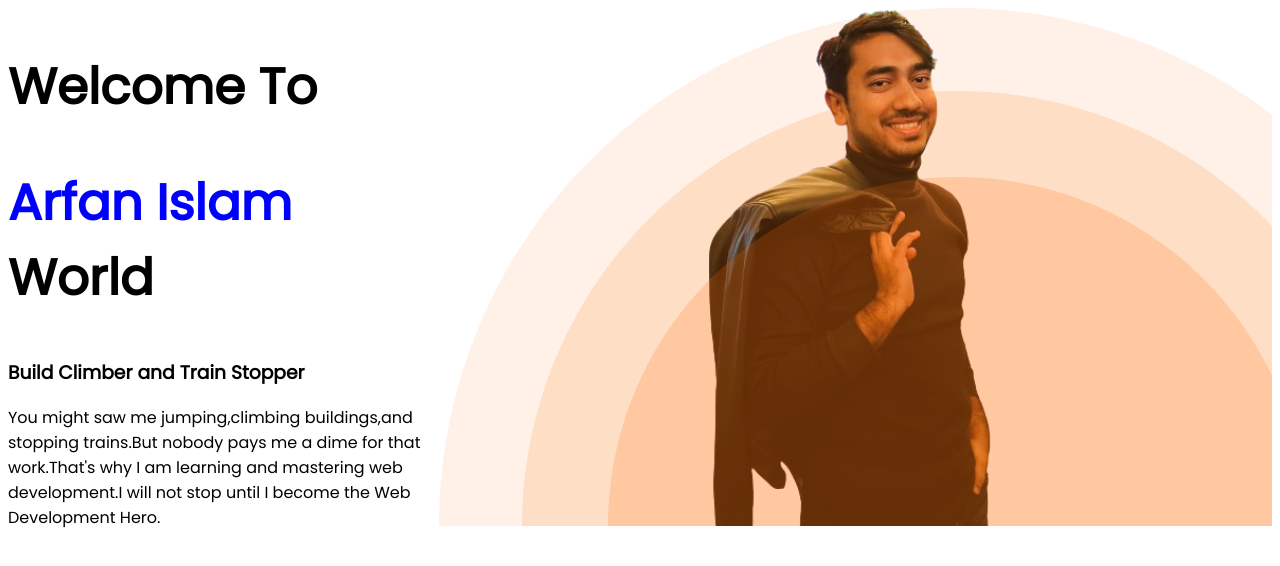
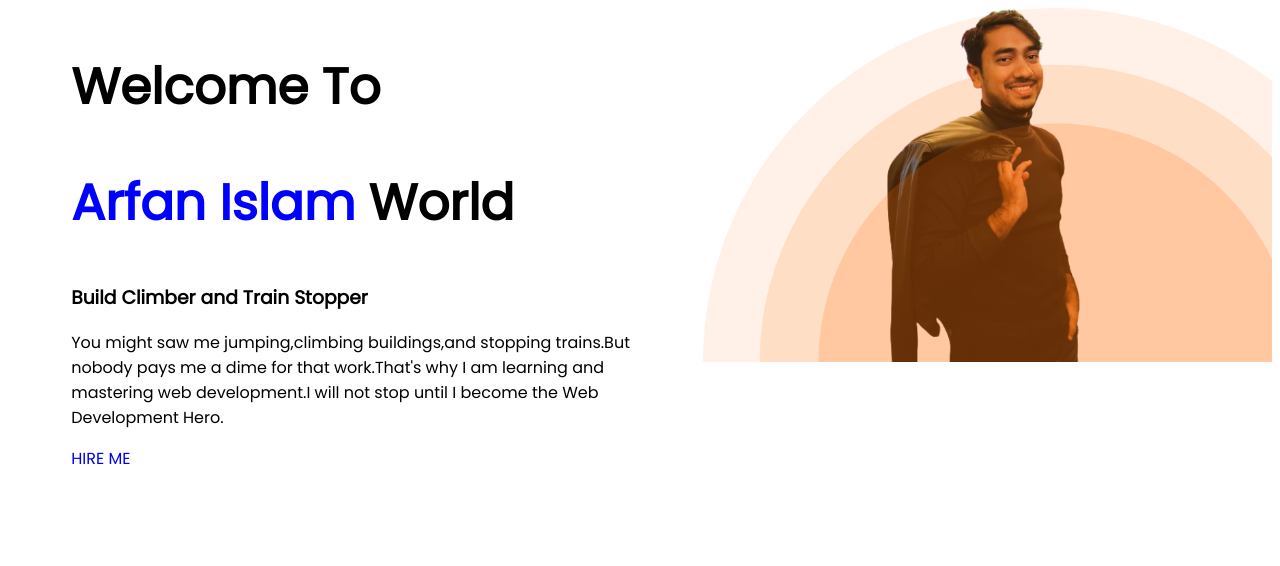
Before and after one commit to sagormollah1/developer-portfolio, a plain HTML site: page index.html in a window 1280 px wide. Drawn offline with Linux system fonts and the light colour scheme.

Commit message:
text-added

```diff
--- a/index.html
+++ b/index.html
@@ -13,15 +13,16 @@
 
 <body>
     <section>
-        <div>
+        <div class="half-width">
             <h1>Welcome To</h1>
             <h1><span class="blue-color">Arfan Islam</span> World</h1>
             <h3>Build Climber and Train Stopper</h3>
             <p>You might saw me jumping,climbing buildings,and stopping trains.But nobody pays me a dime for that
                 work.That's why I am learning and mastering web development.I will not stop until I become the Web
                 Development Hero.</p>
+            <a class="link-button" target="_blank" href="https://www.facebook.com/">HIRE ME</a>
         </div>
-        <div>
+        <div class="half-width">
             <img src="images/Arfan-bg.png" alt="">
         </div>
     </section>
--- a/style.css
+++ b/style.css
@@ -13,3 +13,16 @@ h1 {
 section {
     display: flex;
 }
+
+.half-width {
+    width: 50%;
+    padding-left: 5%;
+}
+
+.half-width img {
+    width: 100%;
+}
+
+.link-button {
+    text-decoration: none;
+}
```
